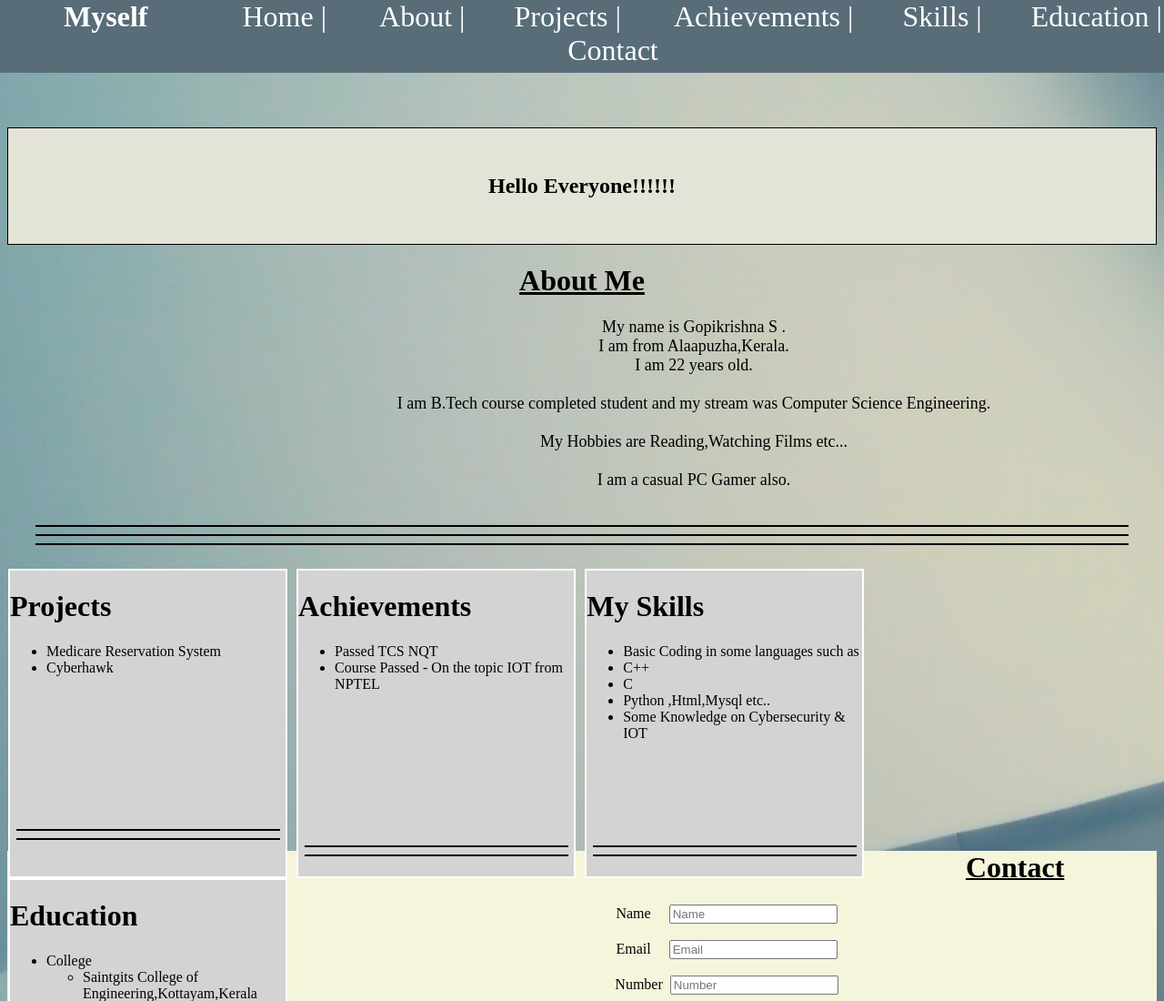
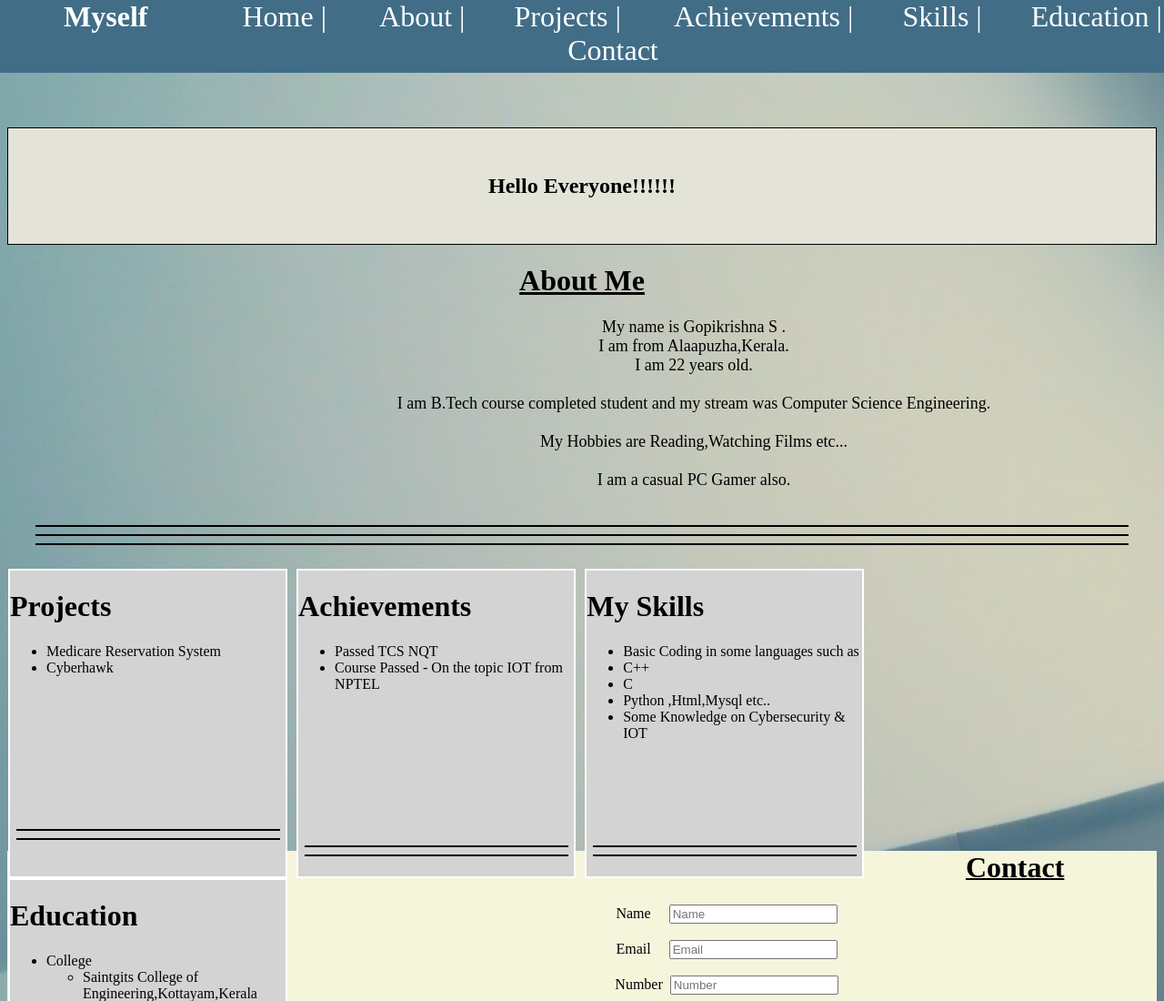
Before and after one commit to GK0610/Assignment1_Case-Study01_Profile, a plain HTML site: page index.html in a window 1280 px wide. Shown: the top 1100 px of the page at 91% size. Drawn offline with Linux system fonts and the light colour scheme.

Commit message:
Update style.css

```diff
--- a/styles/style.css
+++ b/styles/style.css
@@ -20,7 +20,7 @@ nav{
 }
 header{
     margin-top: -25px;
-    background-color: rgb(88, 109, 120);
+    background-color: rgb(65, 109, 135);
     height: 80px;
     width: 103%;
     margin-left: -10px;
```
